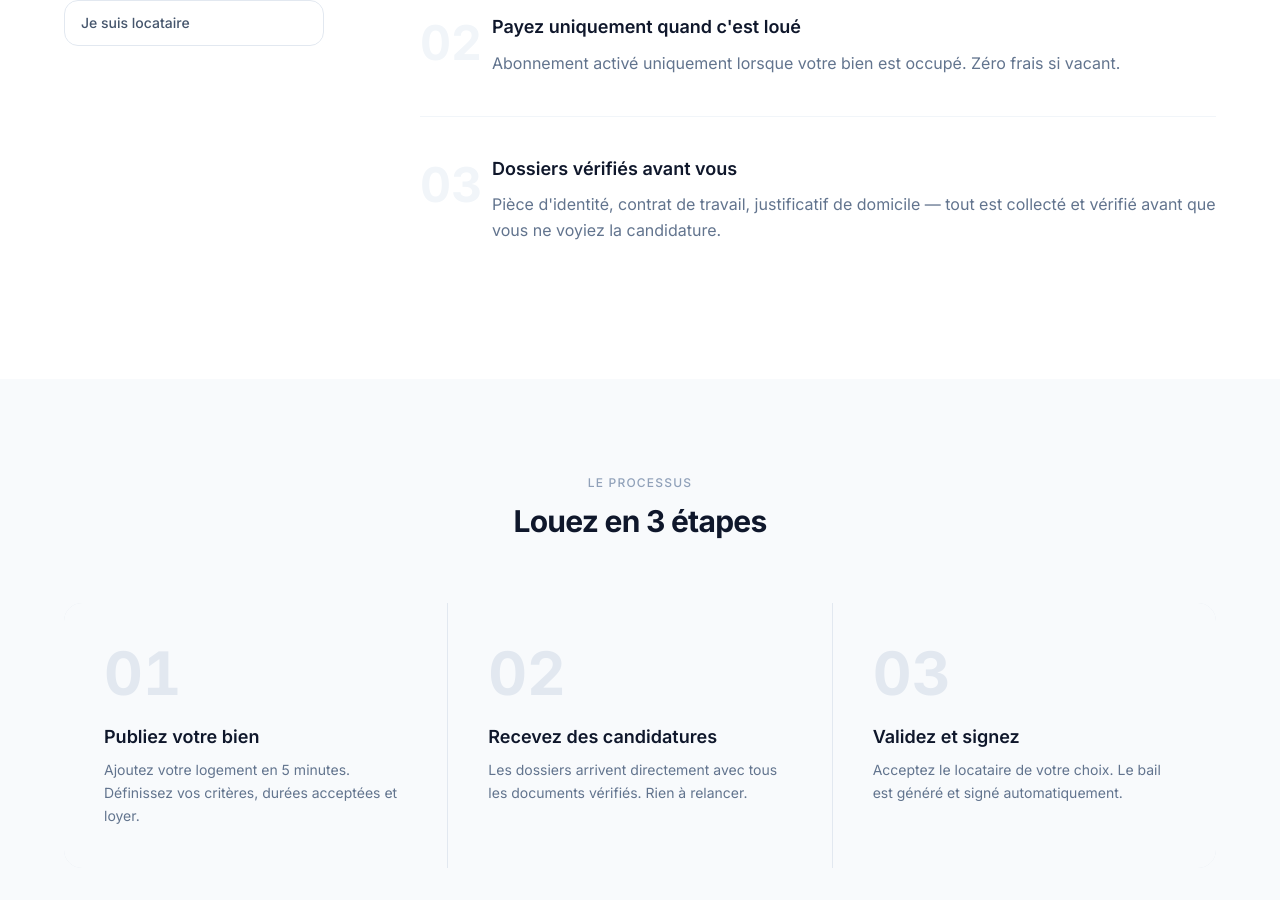
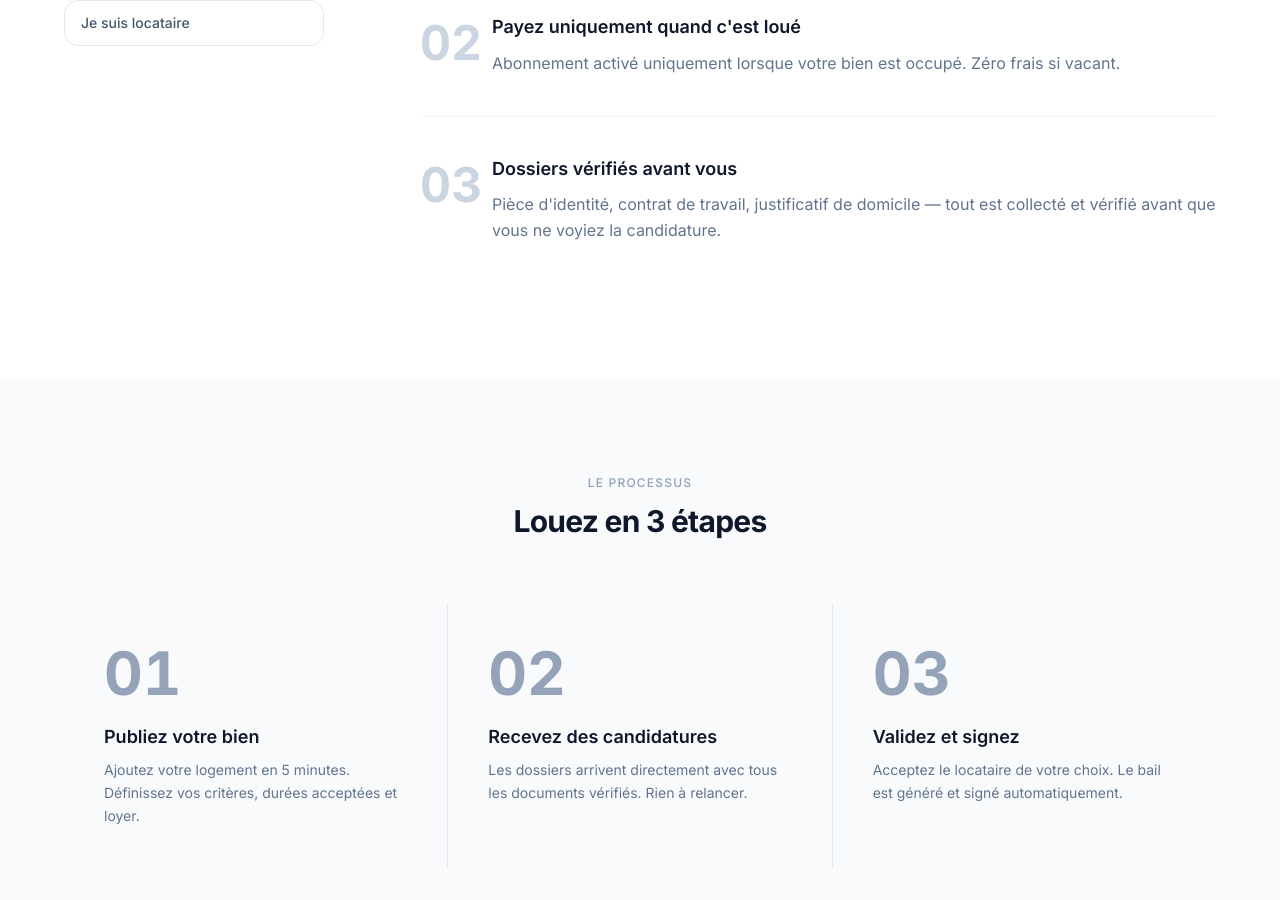
Before and after one commit to Dokay73/instant-rent, a Next.js app: page / in a window 1280 px wide. Shown: the part 1078-1978 px from the top of the page. Built offline with nearby package versions, Linux system fonts and the light colour scheme; no server answers.

Commit message:
fix: contraste des numéros 01/02/03 sur fond blanc (slate-300/slate-400 au lieu de slate-100)

```diff
--- a/app/page.tsx
+++ b/app/page.tsx
@@ -274,7 +274,7 @@ export default function HomePage() {
               >
                 <span
                   className="text-5xl font-bold flex-shrink-0 w-10 leading-none mt-1"
-                  style={{ color: '#f1f5f9', fontVariantNumeric: 'tabular-nums' }}
+                  style={{ color: '#cbd5e1', fontVariantNumeric: 'tabular-nums' }}
                 >
                   {String(i + 1).padStart(2, '0')}
                 </span>
@@ -305,7 +305,7 @@ export default function HomePage() {
               <ScrollReveal key={item.step} direction="up" delay={i * 0.12} className="bg-slate-50 p-10">
                 <p
                   className="text-6xl font-bold leading-none"
-                  style={{ color: '#e2e8f0', fontVariantNumeric: 'tabular-nums' }}
+                  style={{ color: '#94a3b8', fontVariantNumeric: 'tabular-nums' }}
                 >
                   {item.step}
                 </p>
```
